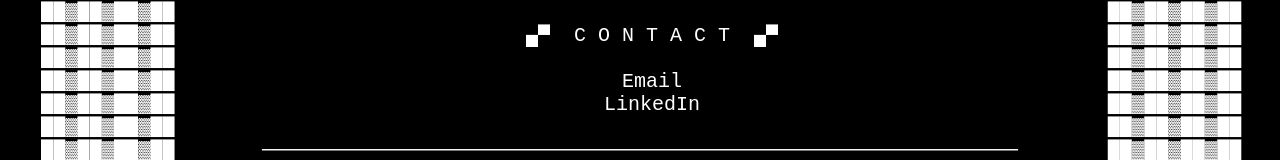
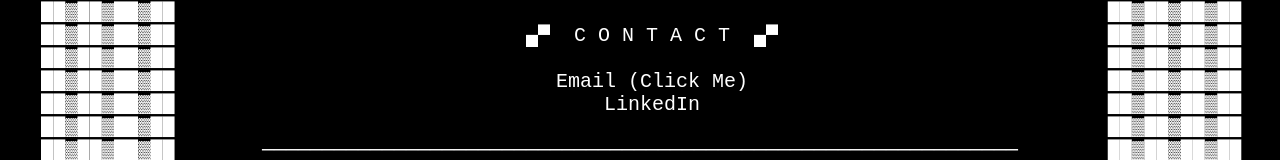
Before and after one commit to 0xMew/0xMew.github.io, a plain HTML site: page index.html in a window 1280 px wide. Shown: the part 898-1058 px from the top of the page. Drawn offline with nearby package versions, Linux system fonts and the light colour scheme.

Commit message:
asddsaasdsasd
asdasdasdasdasdasdasdasdasdasdasd

```diff
--- a/index.html
+++ b/index.html
@@ -66,7 +66,7 @@ Genre:  Portfolio
 
   ▄▀  C O N T A C T  ▄▀
 
-  Email
+  <span id="copyEmail" style="cursor: pointer;" onclick="navigator.clipboard.writeText('nn53918@gmail.com').then(() => { this.textContent = 'Copied: nn53918@gmail.com'; setTimeout(() => { this.textContent = 'Email'; }, 3000); })">Email (Click Me)</span>
   LinkedIn
 
 ───────────────────────────────────────────────────────────────
```
